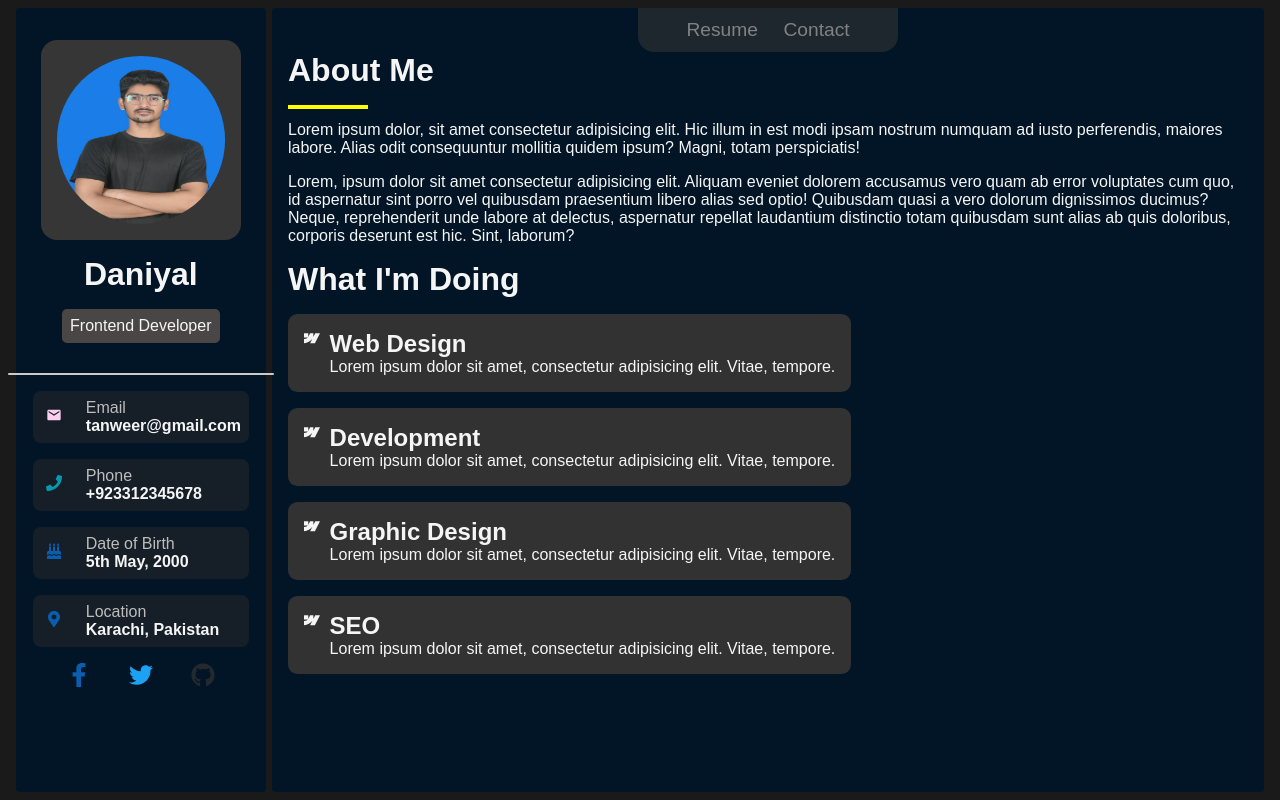
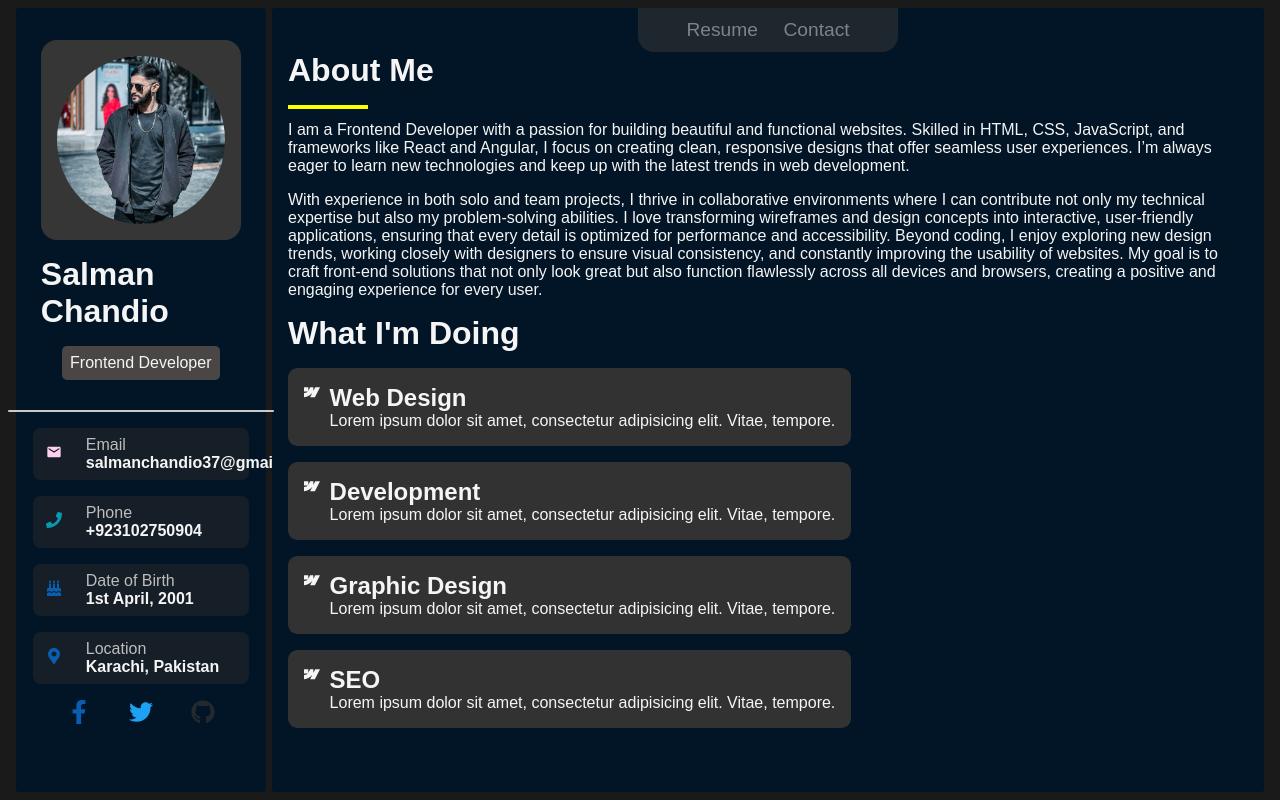
Before and after one commit to salmanchandio11/nsf_portfolio_b4_12, a React (Vite) app: page / in a window 1280 px wide. Built offline with nearby package versions, Linux system fonts and the light colour scheme.

Commit message:
salmanchandio11

```diff
--- a/src/section1/Section1.jsx
+++ b/src/section1/Section1.jsx
@@ -1,6 +1,6 @@
 import React from 'react'
 import './section1.css'
-import profilePicture from '../images/subahn.jpg'
+import profilePicture from '../images/salman.jpg'
 import { MdEmail } from "react-icons/md";
 import { FaFacebookF, FaGithub, FaPhone, FaTwitter } from "react-icons/fa";
 import { FaBirthdayCake } from "react-icons/fa";
@@ -14,20 +14,20 @@ const Section1 = () => {
         {
             img: <MdEmail />,
             title: "Email",
-            value: "tanweer@gmail.com",
+            value: "salmanchandio37@gmail.com",
             color: "#FFCFEF"
 
         },
         {
             img: <FaPhone />,
             title: "Phone",
-            value: "+923312345678",
+            value: "+923102750904",
             color: "#0A97B0"
         },
         {
             img: <FaBirthdayCake />,
             title: "Date of Birth",
-            value: "5th May, 2000",
+            value: "1st April, 2001",
             color: "#0A5EB0"
         },
         {
@@ -69,7 +69,7 @@ const Section1 = () => {
                     <img src={profilePicture} className='section-1-pp' />
                 </div>
 
-                <h1 className='main-name'>Daniyal</h1>
+                <h1 className='main-name'>Salman Chandio</h1>
 
                 <div>
                     <p className='frontend-dev'>Frontend Developer</p>
--- a/src/section2/About/About.jsx
+++ b/src/section2/About/About.jsx
@@ -35,10 +35,13 @@ const About = () => {
 
 
             <div className='about-section-paragraph'>
-                <p>Lorem ipsum dolor, sit amet consectetur adipisicing elit. Hic illum in est modi ipsam nostrum numquam ad iusto perferendis, maiores labore. Alias odit consequuntur mollitia quidem ipsum? Magni, totam perspiciatis!</p>
                 <p>
-                    Lorem, ipsum dolor sit amet consectetur adipisicing elit. Aliquam eveniet dolorem accusamus vero quam ab error voluptates cum quo, id aspernatur sint porro vel quibusdam praesentium libero alias sed optio!
-                    Quibusdam quasi a vero dolorum dignissimos ducimus? Neque, reprehenderit unde labore at delectus, aspernatur repellat laudantium distinctio totam quibusdam sunt alias ab quis doloribus, corporis deserunt est hic. Sint, laborum?
+                I am a Frontend Developer with a passion for building beautiful and functional websites. Skilled in HTML, CSS, JavaScript, and frameworks like React and Angular, I focus on creating clean, responsive designs that offer seamless user experiences. I’m always eager to learn new technologies and keep up with the latest trends in web development.
+                </p>
+                <p>
+                With experience in both solo and team projects, I thrive in collaborative environments where I can contribute not only my technical expertise but also my problem-solving abilities. I love transforming wireframes and design concepts into interactive, user-friendly applications, ensuring that every detail is optimized for performance and accessibility. Beyond coding, I enjoy exploring new design trends, working closely with designers to ensure visual consistency, and constantly improving the usability of websites. My goal is to craft front-end solutions that not only look great but also function flawlessly across all devices and browsers, creating a positive and engaging experience for every user.
+
+
                 </p>
             </div>
 
```
Also changed, not shown: src/images/salman.jpg (added), src/images/subahn.jpg (deleted).
